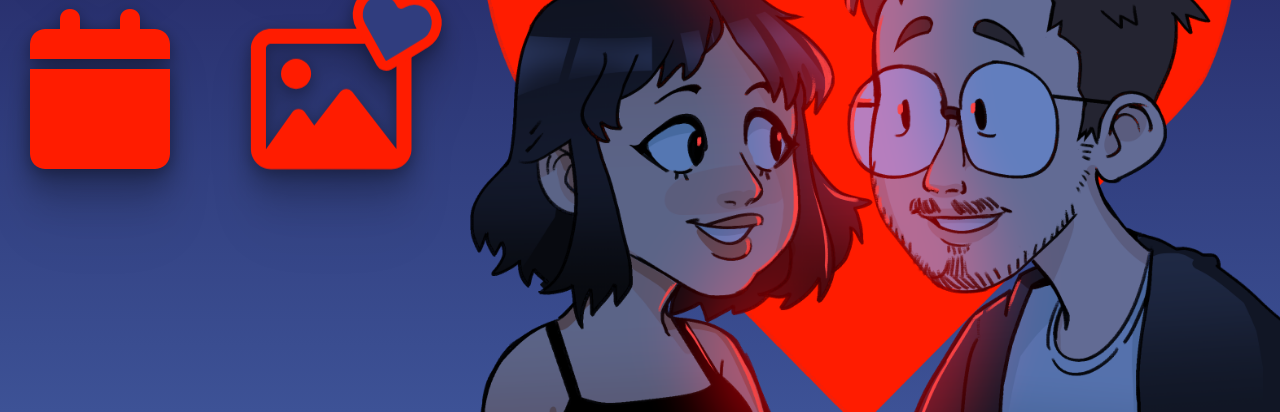
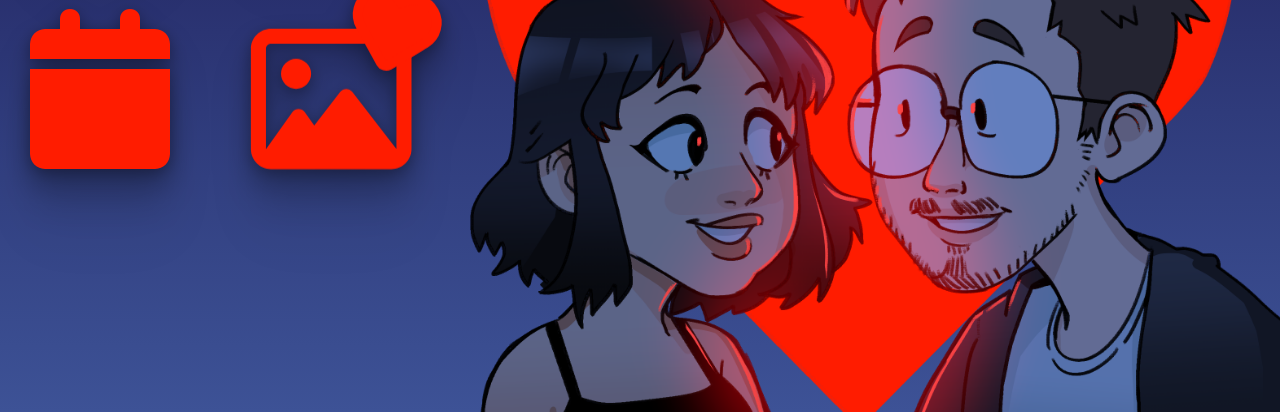
Before and after one commit to pedrOfsilveira/amor, a plain HTML site: page index.html in a window 1280 px wide. Shown: the part 388-800 px from the top of the page. Drawn offline with Linux system fonts and the light colour scheme.

Commit message:
fill diferente

```diff
--- a/index.html
+++ b/index.html
@@ -49,7 +49,7 @@
                   <g id="heart">
                     <path id="Vector_2"
                       d="M169 28.4489C169 34.6348 166.625 40.5764 162.383 44.9716C152.62 55.092 143.15 65.6452 133.021 75.3988C130.7 77.602 127.017 77.5216 124.795 75.2188L95.615 44.9716C86.795 35.8288 86.795 21.0689 95.615 11.9263C104.522 2.6938 119.032 2.6938 127.938 11.9263L128.999 13.0257L130.059 11.9269C134.33 7.498 140.146 5 146.221 5C152.297 5 158.112 7.49776 162.383 11.9263C166.625 16.3218 169 22.2631 169 28.4489Z"
-                      fill="#303D7E" stroke="#FF1C00" stroke-width="10" stroke-linejoin="round" />
+                      fill="#FF1C00" stroke="#FF1C00" stroke-width="10" stroke-linejoin="round" />
                   </g>
                 </g>
               </svg>
```
